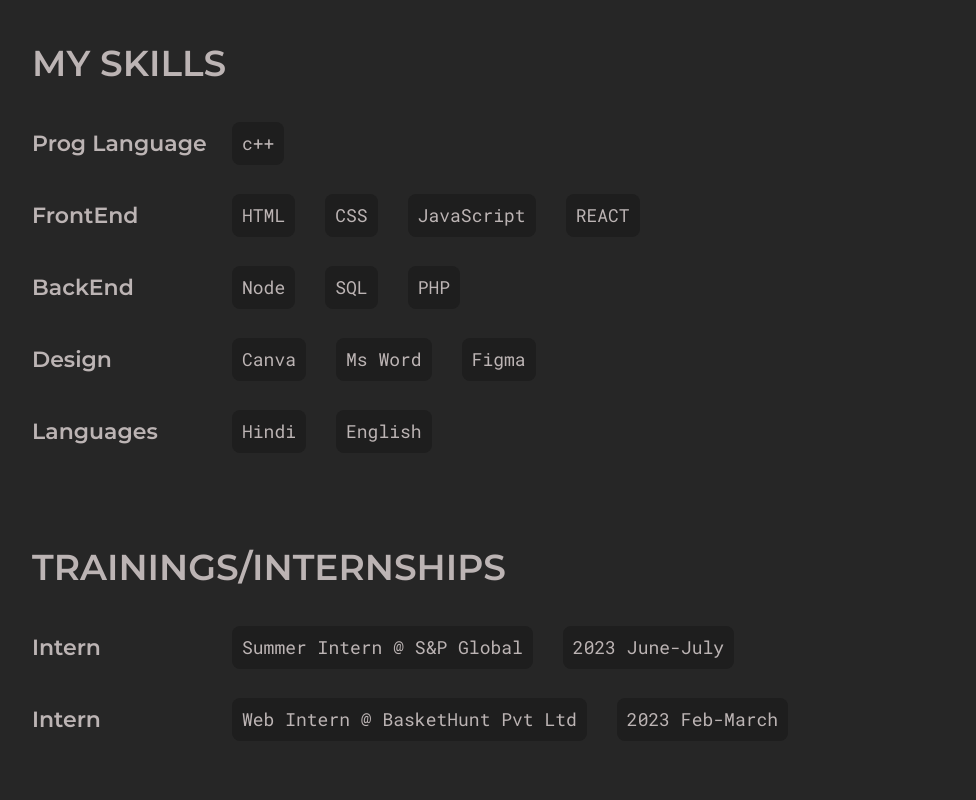
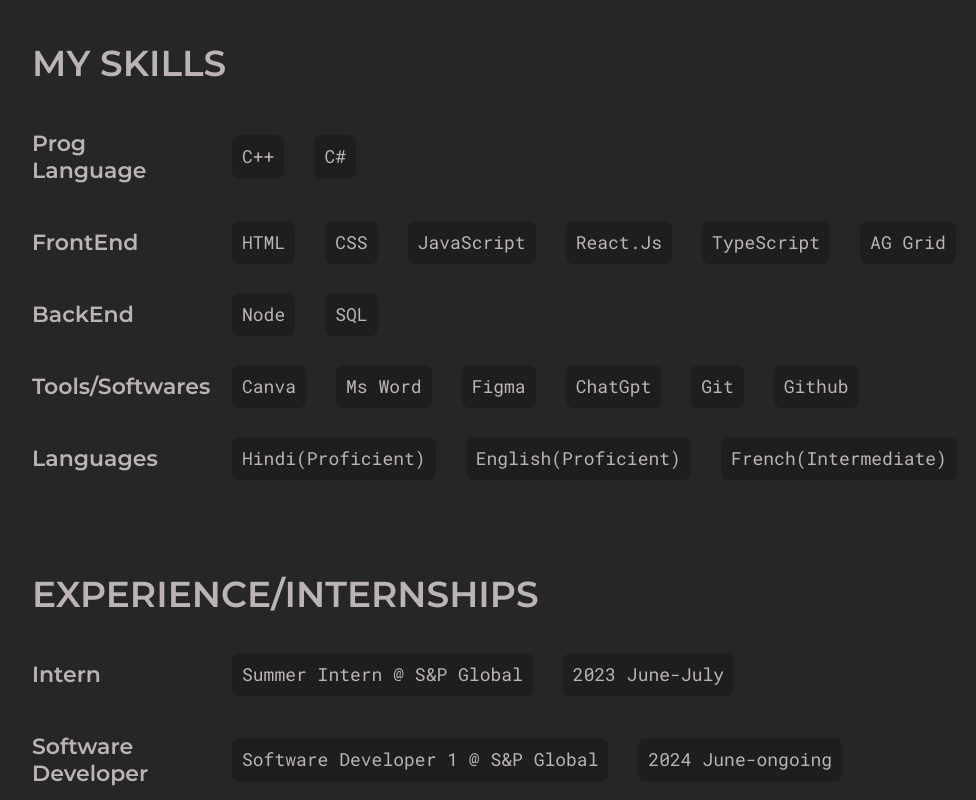
Before and after one commit to ManyaGarg20/MyPortfolio, a React (Create React App) app: page /about in a window 1280 px wide. Shown: the part 1140-1940 px from the top of the page, without its empty margins (32-1008 px from the left). Built offline with nearby package versions, Linux system fonts and the light colour scheme.

Commit message:
update about info

```diff
--- a/src/components/AboutInfoItem.js
+++ b/src/components/AboutInfoItem.js
@@ -10,6 +10,7 @@ const AboutItemStyles = styled.div`
   margin-top: 4.5rem;
   .title {
       font-size: 2.2rem;
+      width: 15rem;
   }
   .items {
     display: flex;
--- a/src/pages/about.js
+++ b/src/pages/about.js
@@ -2,8 +2,7 @@
 import React from 'react';
 import styled from 'styled-components';
 import PText from '../components/PText';
-// import Button from '../components/Button';
-import AboutImg from '../assets/images/about-page-img.png';
+ import AboutImg from '../assets/images/about-page-img.png';
 import AboutInfoItem from '../components/AboutInfoItem.js';
 import ContactBanner from '../components/ContactBanner';
 import Footer from '../components/Footer';
@@ -151,43 +150,43 @@ export default function About() {
               />
               <AboutInfoItem
                 title="College"
-                items={['Jaypee Institute of Information and Technology , Noida',    'CGPA : 7.9         ' , ' 2020-24']}
+                items={['Jaypee Institute of Information and Technology ,Noida',    'CGPA : 8.0 / 10.0            ' , '  2020-24']}
               />
             </div>
             <div className="about__info__item">
               <h1 className="about__info__heading">My Skills</h1>
               <AboutInfoItem
                 title="Prog Language"
-                items={['c++']}
+                items={['C++','C#']}
               />
               <AboutInfoItem
                 title="FrontEnd"
-                items={['HTML', 'CSS', 'JavaScript', 'REACT']}
+                items={['HTML', 'CSS', 'JavaScript', 'React.Js' , 'TypeScript', 'AG Grid']}
               />
               <AboutInfoItem
                 title="BackEnd"
-                items={['Node', 'SQL', 'PHP']}
+                items={['Node', 'SQL']}
               />
               <AboutInfoItem
-                title="Design"
-                items={['Canva', 'Ms Word', 'Figma']}
+                title="Tools/Softwares"
+                items={['Canva', 'Ms Word', 'Figma' , 'ChatGpt', 'Git', 'Github']}
               />
                <AboutInfoItem
                 title="Languages"
-                items={['Hindi', 'English']}
+                items={['Hindi(Proficient)', 'English(Proficient)' , 'French(Intermediate)']}
               />
             </div>
 
             <div className="about__info__item">
-              <h1 className="about__info__heading">Trainings/Internships</h1>
+              <h1 className="about__info__heading">Experience/Internships</h1>
 
               <AboutInfoItem
                 title="Intern"
                 items={['Summer Intern @ S&P Global','2023 June-July']}
               />
               <AboutInfoItem
-                title="Intern"
-                items={['Web Intern @ BasketHunt Pvt Ltd ','2023 Feb-March']}
+                title="Software Developer"
+                items={[' Software Developer 1 @ S&P Global','2024 June-ongoing']}
               />
 
             </div>
```
